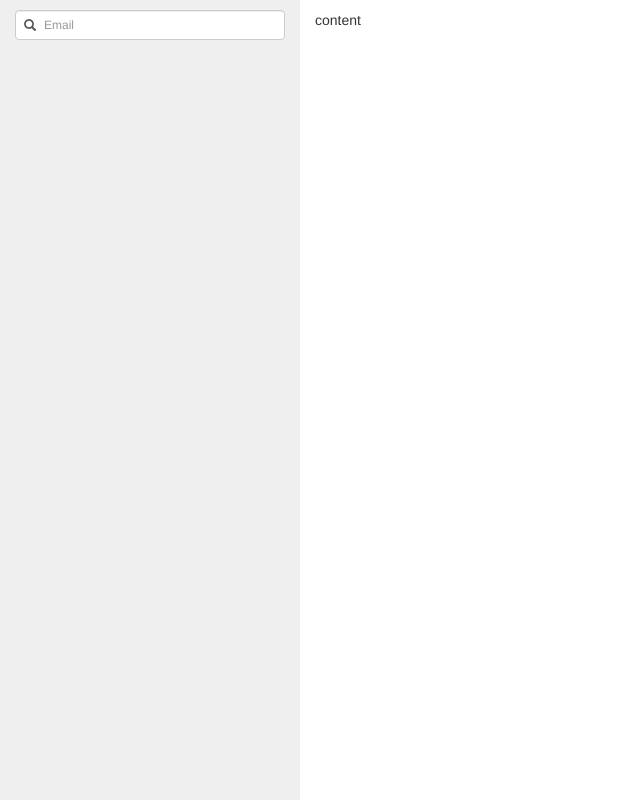
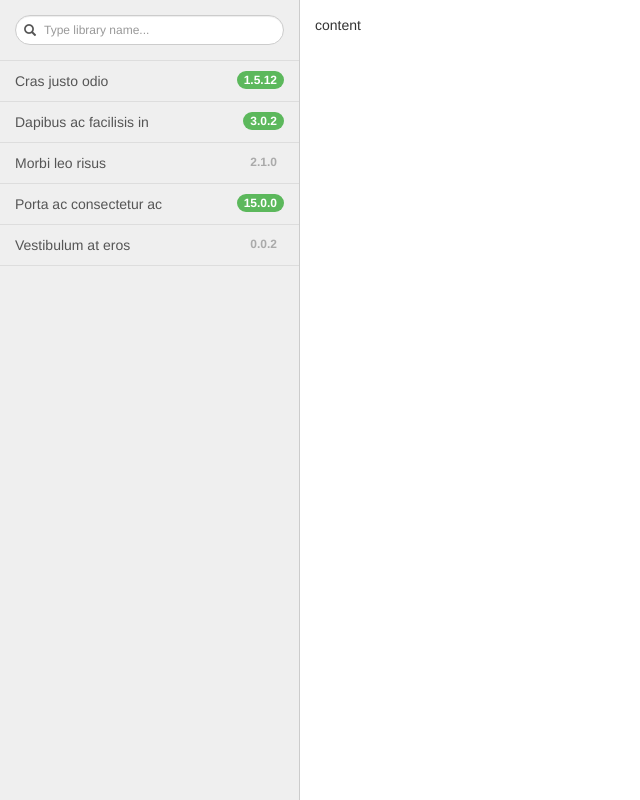
Before and after one commit to jiromm/sophos, an Electron app: page index.html in a window 1000 px wide. Shown: the whole page, without its empty margins (0-640 px from the left). Drawn offline with nearby package versions, Linux system fonts and the light colour scheme.

Commit message:
UI improvements on library list

```diff
--- a/index.html
+++ b/index.html
@@ -18,9 +18,21 @@
 				<div class="col-xs-12">
 					<div class="form-group">
 						<div class="icon-addon addon-sm">
-							<input type="text" placeholder="Email" class="form-control" id="email">
-							<label for="email" class="glyphicon glyphicon-search" rel="tooltip" title="email"></label>
+							<input type="text" placeholder="Type library name..." class="form-control search" id="search">
+							<label for="search" class="glyphicon glyphicon-search" rel="tooltip" title="Type library name"></label>
 						</div>
+					</div>
+				</div>
+			</div>
+
+			<div class="row libraries">
+				<div class="col-xs-12">
+					<div class="list-group">
+						<a href="#" class="list-group-item"><span class="badge updated">1.5.12</span> Cras justo odio</a>
+						<a href="#" class="list-group-item"><span class="badge updated">3.0.2</span> Dapibus ac facilisis in</a>
+						<a href="#" class="list-group-item"><span class="badge">2.1.0</span> Morbi leo risus</a>
+						<a href="#" class="list-group-item"><span class="badge updated">15.0.0</span> Porta ac consectetur ac</a>
+						<a href="#" class="list-group-item"><span class="badge">0.0.2</span> Vestibulum at eros</a>
 					</div>
 				</div>
 			</div>
--- a/main.css
+++ b/main.css
@@ -4,35 +4,30 @@ aside {
 	height: 100%;
 	top: 0;
 	left: 0;
-	padding-top: 10px;
+	padding-top: 15px;
 	background: #efefef;
+	border-right: 1px solid #ccc;
 }
-
 .content {
-	padding-top: 10px;
+	padding-top: 15px;
 	margin: 0 300px;
 }
-
 .input-group .icon-addon .form-control {
 	border-radius: 0;
 }
-
 .icon-addon {
 	position: relative;
 	color: #555;
 	display: block;
 }
-
 .icon-addon:after,
 .icon-addon:before {
 	display: table;
 	content: " ";
 }
-
 .icon-addon:after {
 	clear: both;
 }
-
 .icon-addon .glyphicon {
 	position: absolute;
 	z-index: 2;
@@ -44,14 +39,12 @@ aside {
 	padding: 10px 0;
 	top: 1px
 }
-
 .icon-addon.addon-sm .form-control {
 	height: 30px;
 	padding: 5px 10px 5px 28px;
 	font-size: 12px;
 	line-height: 1.5;
 }
-
 .icon-addon.addon-sm .fa,
 .icon-addon.addon-sm .glyphicon {
 	margin-left: 0;
@@ -59,10 +52,29 @@ aside {
 	left: 5px;
 	top: -1px
 }
-
 .icon-addon .form-control:focus + .glyphicon,
 .icon-addon:hover .glyphicon,
 .icon-addon .form-control:focus + .fa,
 .icon-addon:hover .fa {
 	color: #2580db;
 }
+.search {
+	border-radius: 30px;
+}
+.libraries.row {
+	margin: -30px;
+}
+.libraries .list-group-item {
+	border-radius: 0;
+	background: transparent;
+	border-right: 0;
+	border-left: 0;
+}
+.libraries .badge {
+	background: transparent;
+	color: #aaa;
+}
+.libraries .badge.updated {
+	background: #5cb85c;
+	color: #fff;
+}
--- a/main.js
+++ b/main.js
@@ -1,6 +1,7 @@
 const electron = require('electron')
 // Module to control application life.
 const app = electron.app;
+const Menu = electron.Menu;
 // Module to create native browser window.
 const BrowserWindow = electron.BrowserWindow;
 
```
